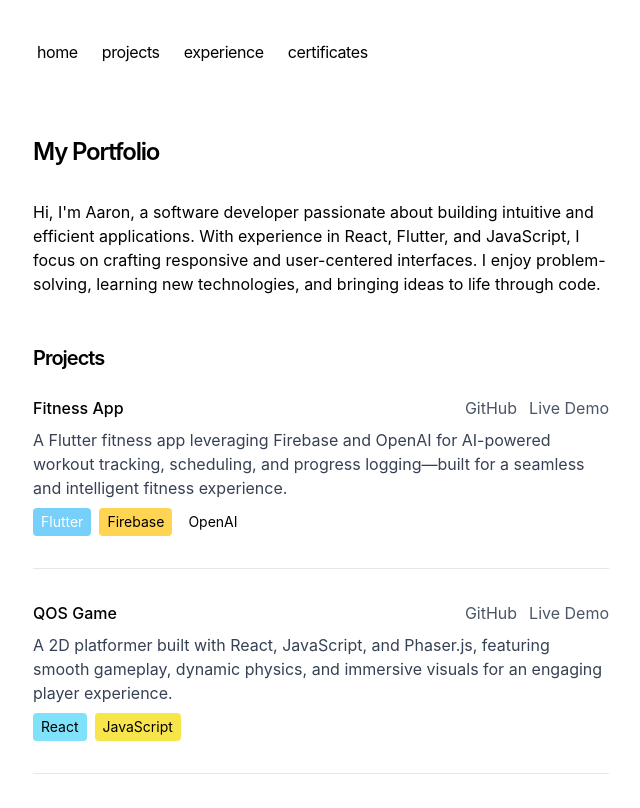
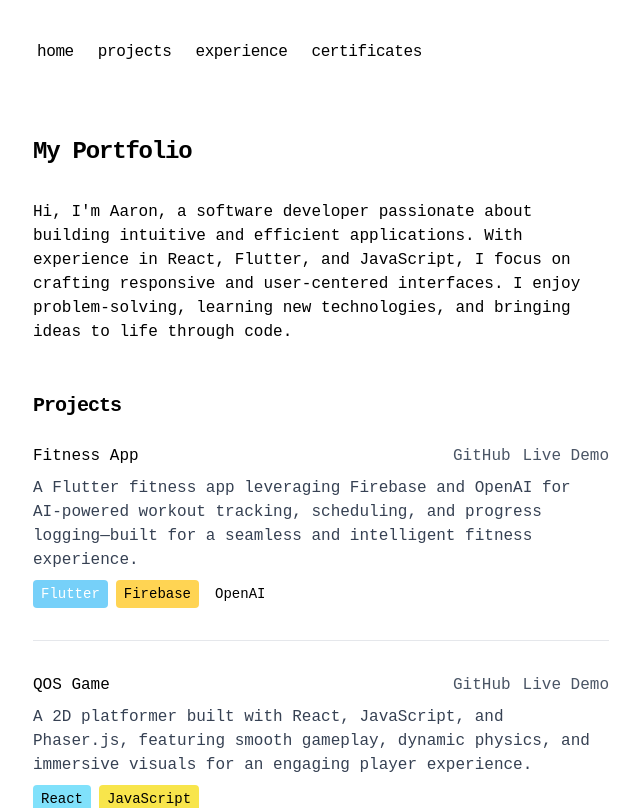
Before and after one commit to gonzaleza61/aaronportfolio, a Next.js app: page / in a window 1280 px wide. Shown: the top 808 px of the page, without its empty margins (319-959 px from the left). Built offline with nearby package versions, Linux system fonts and the light colour scheme; a web font is replaced by a local one.

Commit message:
font change

```diff
--- a/app/components/nav.tsx
+++ b/app/components/nav.tsx
@@ -18,7 +18,7 @@ const navItems = {
 export function Navbar() {
   return (
     <aside className="-ml-[8px] mb-16 tracking-tight">
-      <div className="lg:sticky lg:top-20">
+      <div className="lg:sticky lg:top-20 font-iosevka">
         <nav
           className="flex flex-row items-start relative px-0 pb-0 fade md:overflow-auto scroll-pr-6 md:relative"
           id="nav"
--- a/app/global.css
+++ b/app/global.css
@@ -7,6 +7,11 @@
   font-weight: normal;
   font-style: normal;
   font-display: swap;
+}
+
+/* Add a specific class we can use to test the font */
+.font-iosevka {
+  font-family: "Iosevka", monospace !important;
 }
 
 ::selection {
--- a/app/layout.tsx
+++ b/app/layout.tsx
@@ -44,7 +44,7 @@ export default function RootLayout({
   return (
     <html
       lang="en"
-      className="text-black bg-white dark:text-white dark:bg-black font-iosevka"
+      className="text-black bg-white dark:text-white dark:bg-black"
     >
       <body className="antialiased max-w-xl mx-4 mt-8 lg:mx-auto font-iosevka">
         <main className="flex-auto min-w-0 mt-6 flex flex-col px-2 md:px-0">
```
